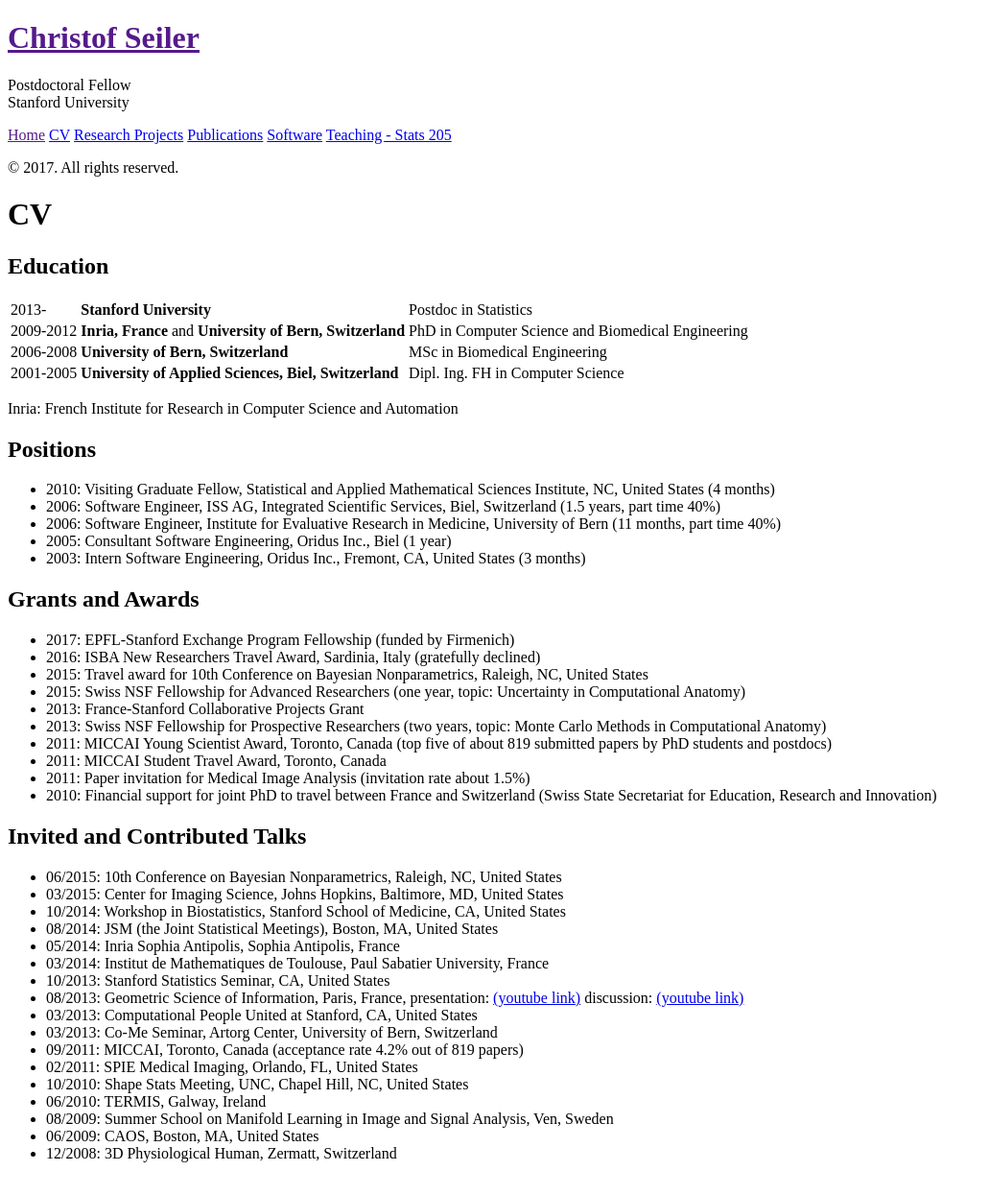
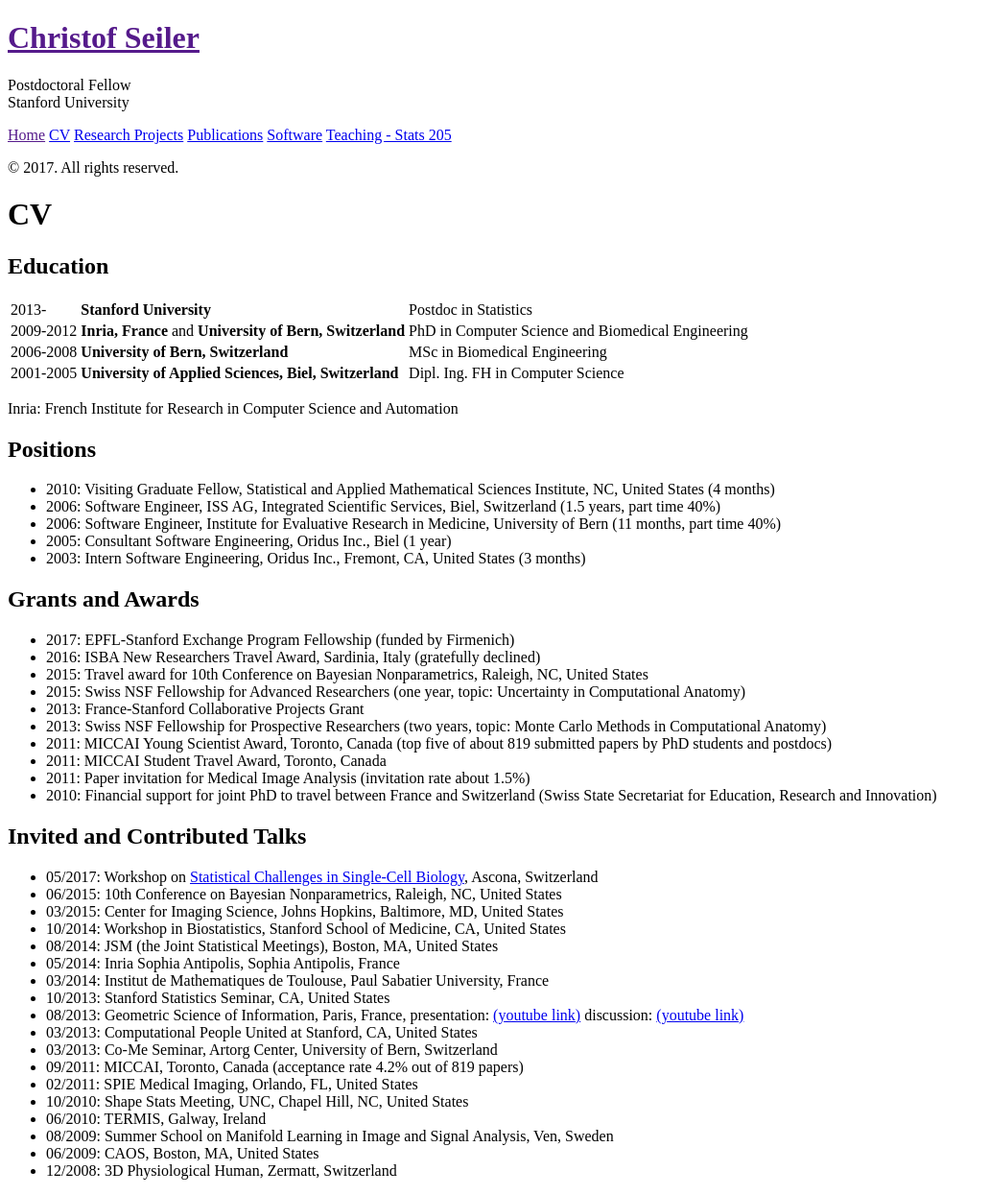
Before and after one commit to ChristofSeiler/ChristofSeiler.github.io, a Jekyll site: the page built from about.md, in a window 1280 px wide. Shown: the whole page at 96% size, without its empty margins (0-1031 px from the left). Built offline with Jekyll 4.4.1, drawn with Linux system fonts in a browser that asks for light colours.

Commit message:
added talk at Ascona workshop

```diff
--- a/about.md
+++ b/about.md
@@ -35,6 +35,7 @@
 
 ## Invited and Contributed Talks
 
+* 05/2017: Workshop on [Statistical Challenges in Single-Cell Biology](https://www.bsse.ethz.ch/cbg/cbg-news/ascona-2017.html), Ascona, Switzerland
 * 06/2015: 10th Conference on Bayesian Nonparametrics, Raleigh, NC, United States
 * 03/2015: Center for Imaging Science, Johns Hopkins, Baltimore, MD, United States
 * 10/2014: Workshop in Biostatistics, Stanford School of Medicine, CA, United States
```
